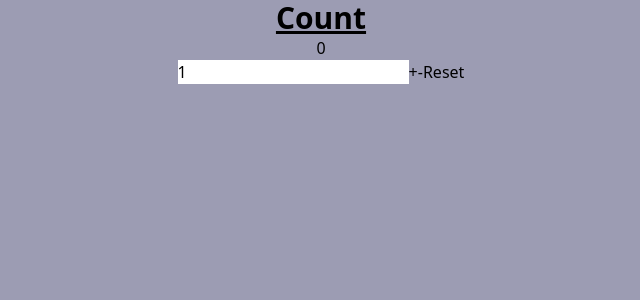
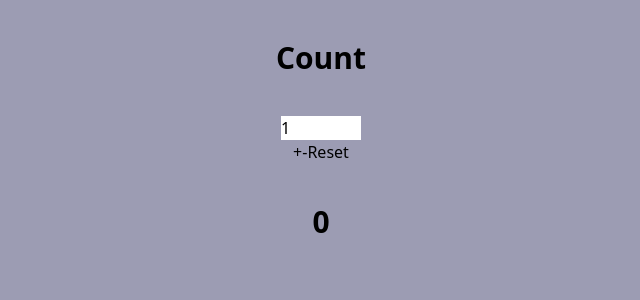
Before and after one commit to pittyh6/counterApp, a React (Vite) app in the folder counterApp-reactjs/: page / in a window 1280 px wide. Shown: the top 300 px of the page, without its empty margins (319-959 px from the left). Built offline with nearby package versions, Linux system fonts and the light colour scheme.

Commit message:
tailwind h1 and input start

```diff
--- a/counterApp-reactjs/src/App.jsx
+++ b/counterApp-reactjs/src/App.jsx
@@ -25,15 +25,16 @@ function App() {
   }
   return (
     <main>
-      <h1 className="text-3xl font-bold underline">Count</h1>
+      <h1 className="text-3xl font-bold my-10">Count</h1>
       <section className="counting">
-        <p>{count}</p>
         <input
+          className="w-20 "
           type="text"
           placeholder="Insert a value for steps"
           value={inputValue}
           onChange={handleChange}
         />
+        <div>
           <button className="plus" onClick={add}>
             +
           </button>
@@ -43,6 +44,8 @@ function App() {
           <button className="reset" onClick={reset}>
             Reset
           </button>
+        </div>
+        <p className="text-3xl font-bold my-10">{count}</p>
       </section>
     </main>
   );
```
Lines whose indentation alone changed are shown as unchanged.
